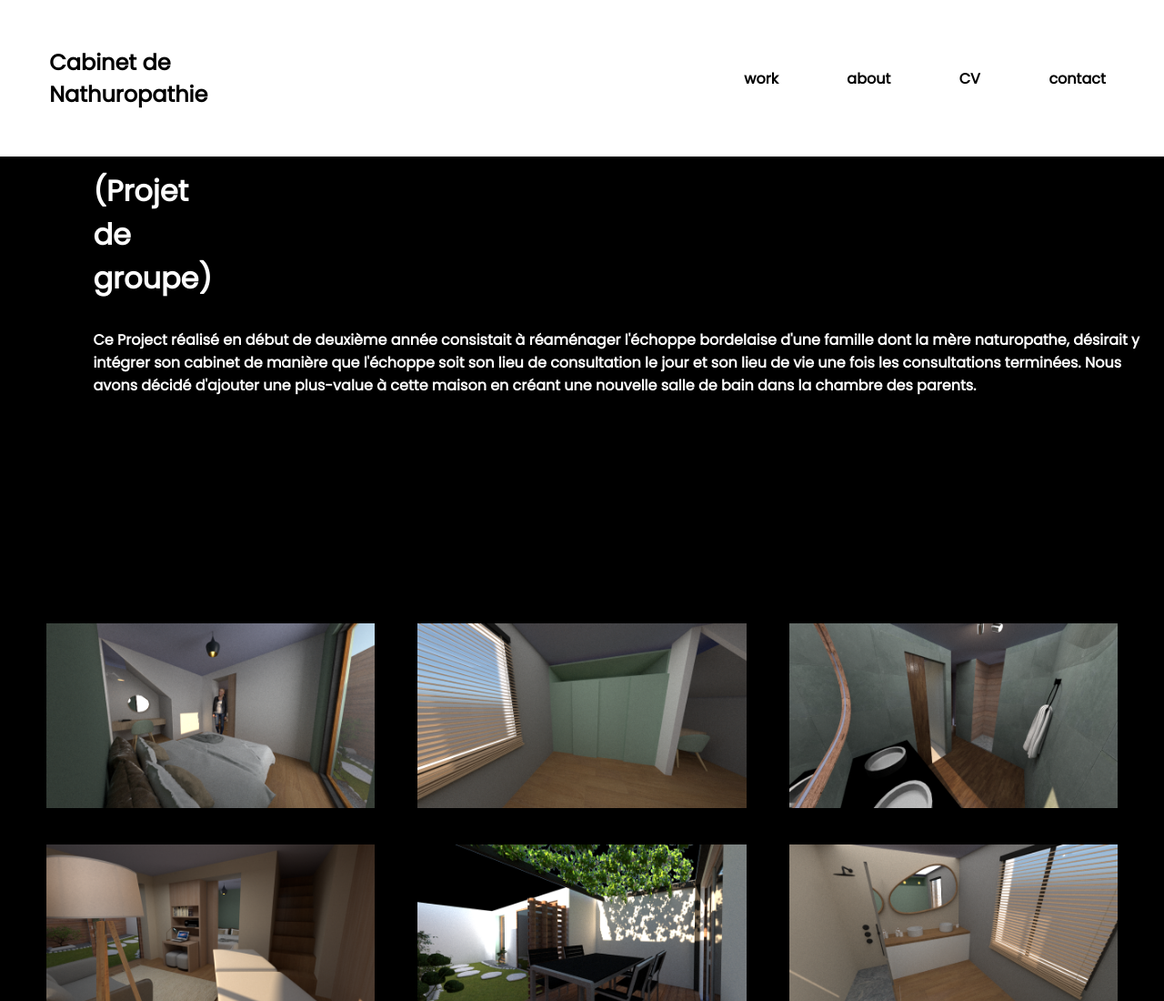
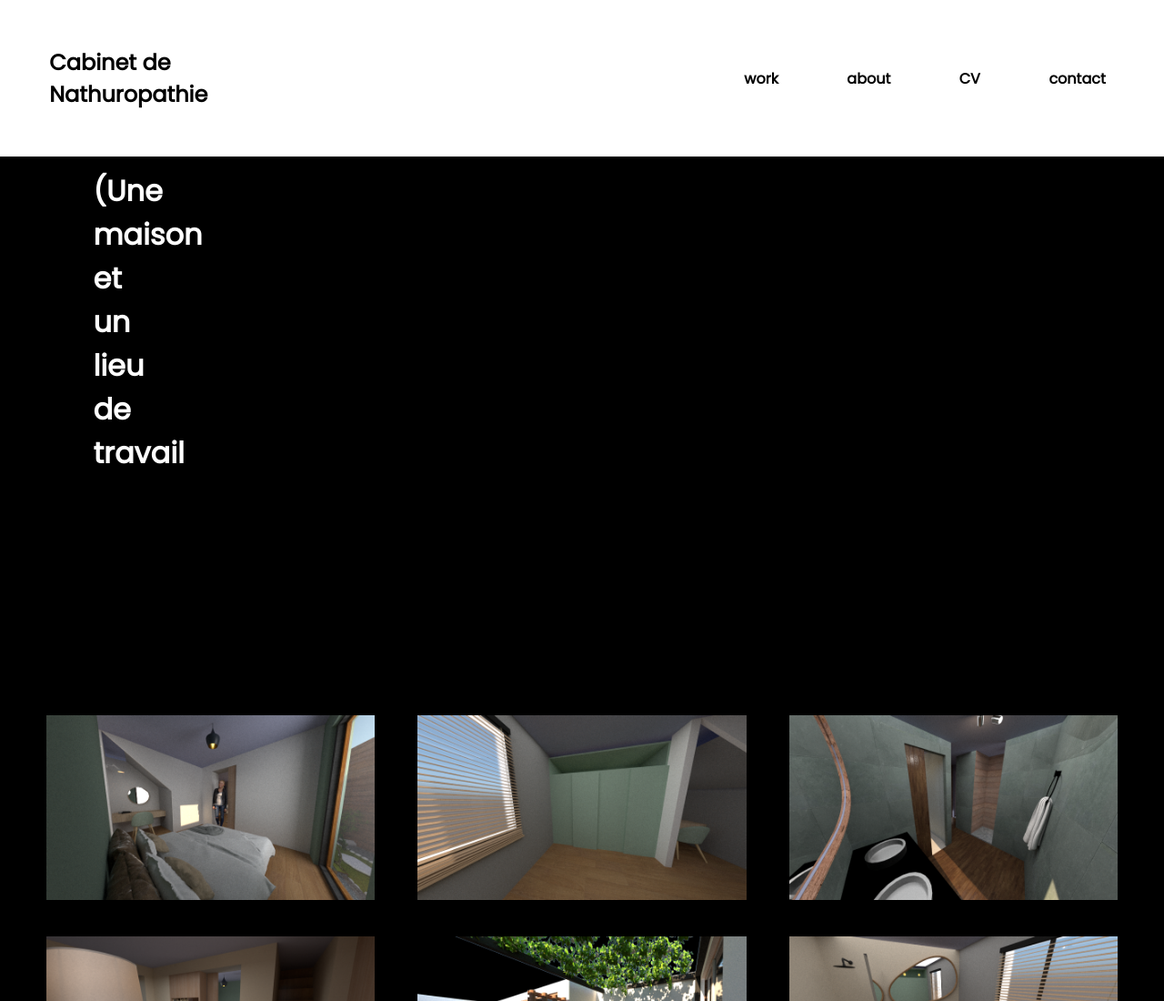
Before and after one commit to Guilhemvnt/book-archi, a plain HTML site: page html/Nathuropathie.html in a window 1280 px wide. Shown: the top 1100 px of the page at 91% size. Drawn offline with nearby package versions, Linux system fonts and the light colour scheme.

Commit message:
Update Nathuropathie.html

```diff
--- a/html/Nathuropathie.html
+++ b/html/Nathuropathie.html
@@ -38,12 +38,8 @@
     </header>
     <div id="work">
         <div id="bio_collection">
-            <h1>(Projet de groupe)</h1>
+            <h1>(Une maison et un lieu de travail</h1>
             <p>
-                Ce Project réalisé en début de deuxième année consistait à réaménager l'échoppe bordelaise d'une famille dont la mère naturopathe, désirait y intégrer son cabinet de manière que l'échoppe soit son lieu de consultation le jour et son lieu de vie une fois les consultations terminées.
-Nous avons décidé d'ajouter une plus-value à cette maison en créant une nouvelle salle de bain dans la chambre des parents.
-
-            </p>
         </div>
         <h1>work</h1>
         <div id="photos">
```
